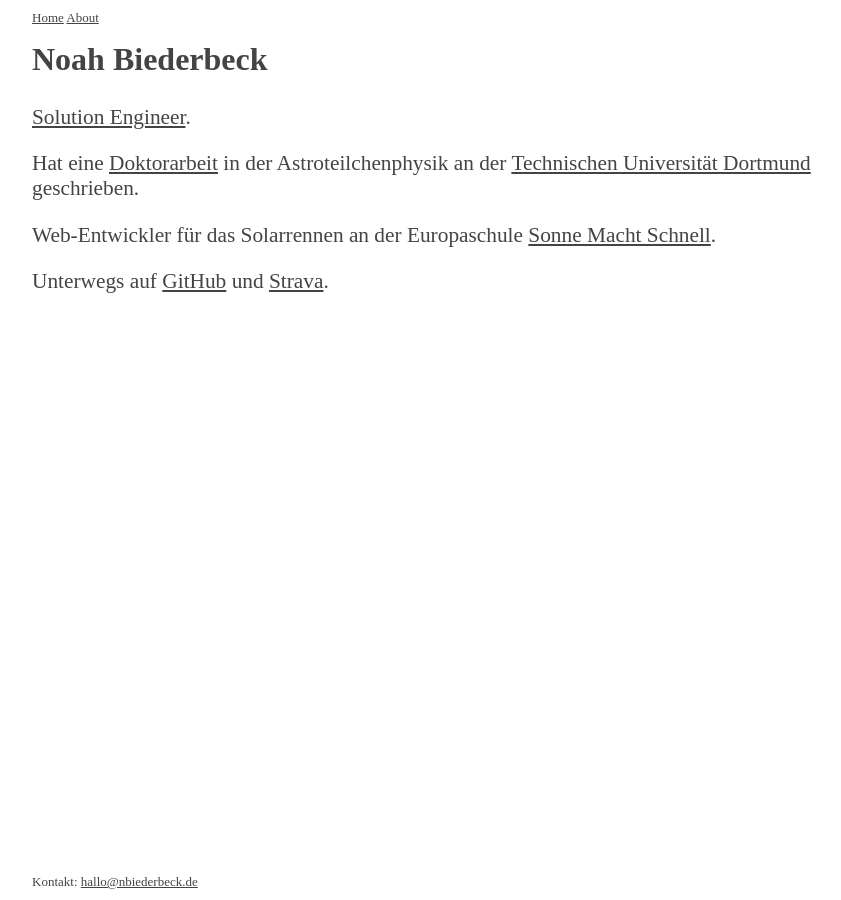
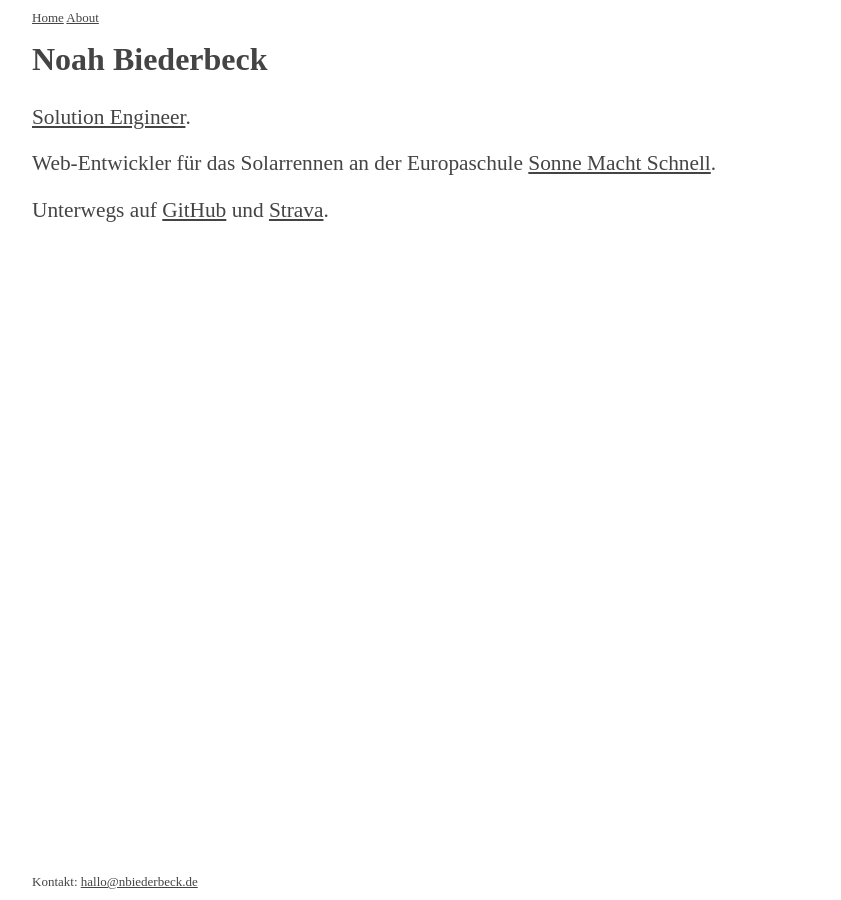
Before and after one commit to nbiederbeck/nbiederbeck.github.io, a Jekyll site: the page built from index.md, in a window 1280 px wide. Shown: the whole page, without its empty margins (208-1049 px from the left). Built offline with Jekyll 4.4.1, drawn with Linux system fonts in a browser that asks for light colours.

Commit message:
Update index.md

```diff
--- a/index.md
+++ b/index.md
@@ -5,8 +5,6 @@ layout: page
 
 [Solution Engineer](https://www.linkedin.com/in/nbiederbeck/).
 
-Hat eine [Doktorarbeit](http://dx.doi.org/10.17877/DE290R-24039) in der Astroteilchenphysik an der [Technischen Universität Dortmund](https://app.physik.tu-dortmund.de) geschrieben.
-
 Web-Entwickler für das Solarrennen an der Europaschule [Sonne Macht Schnell](http://www.sonne-macht-schnell.de).
 
 Unterwegs auf [GitHub](https://github.com/nbiederbeck) und [Strava](https://www.strava.com/athletes/nbiederbeck).
```
